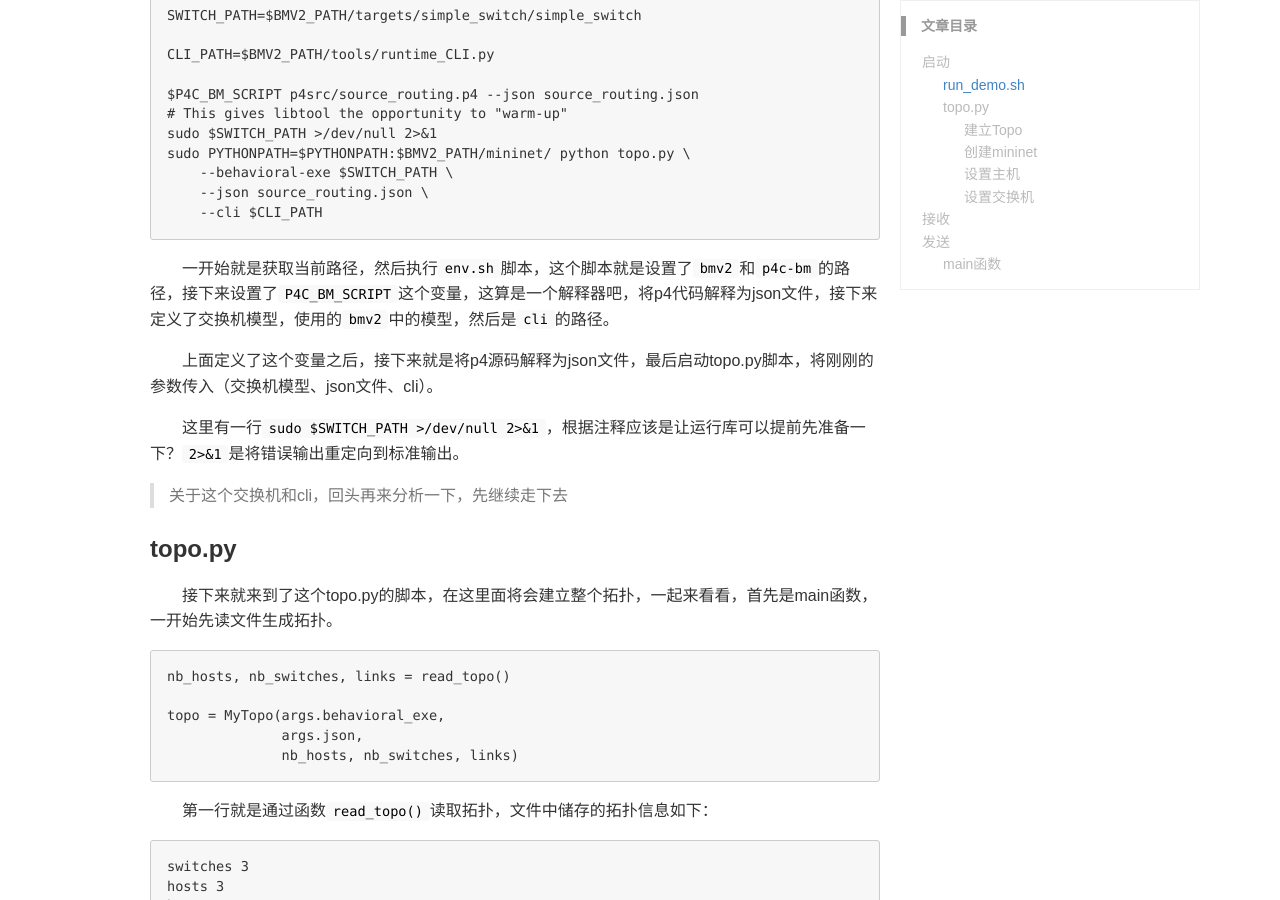
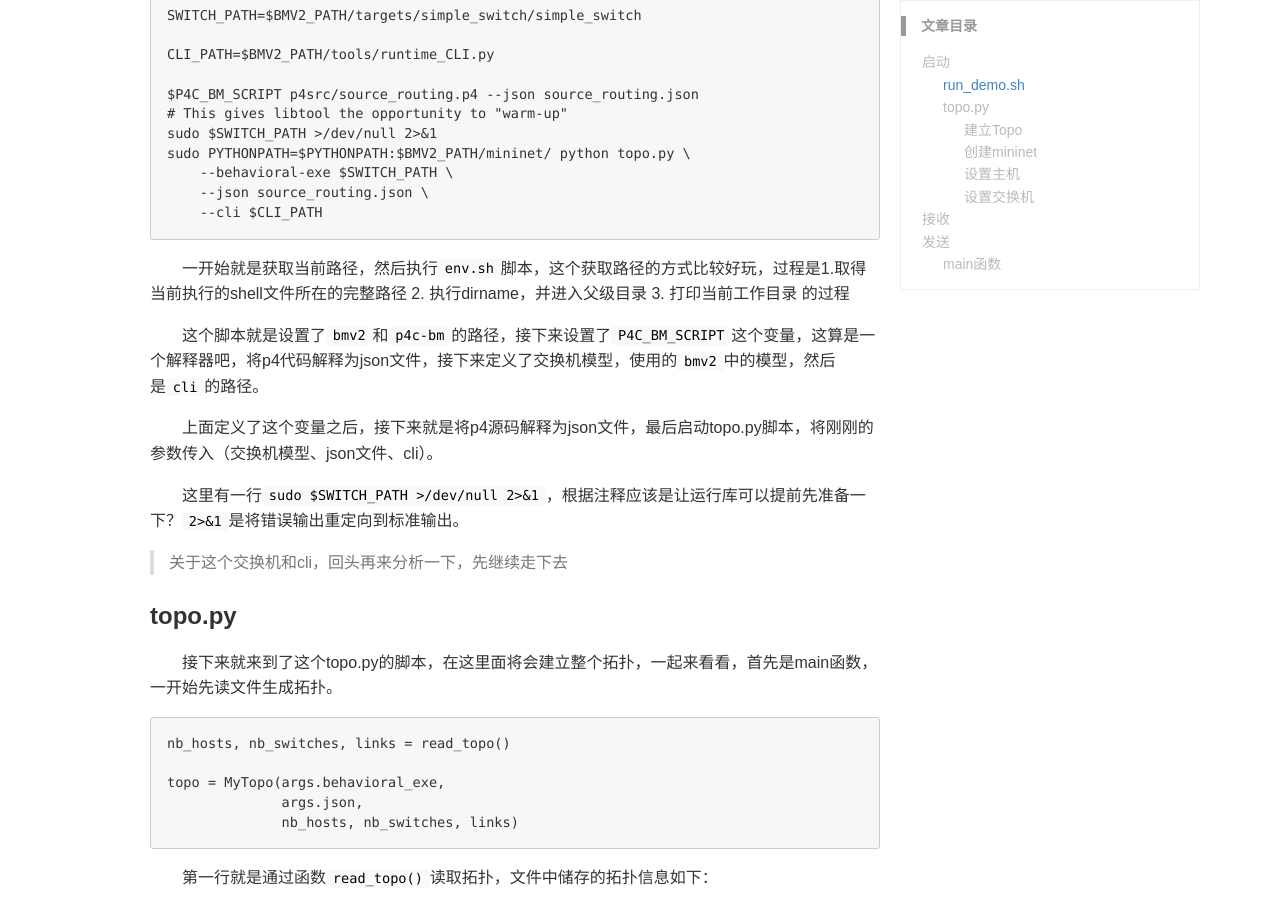
Before and after one commit to wkaa/wkaa.github.io, a Jekyll site: the page built from _posts/2017-08-13-P4-tutorials-Sources-routing-python-ans.md, in a window 1280 px wide and 900 px high, scrolled down 614 px. Built offline with Jekyll 4.4.1, drawn with Linux system fonts in a browser that asks for light colours; emoji names are drawn with the system emoji font; comment, search, counter and statistics services are not loaded.

Commit message:
查缺补漏，日常commit

````diff
--- a/_posts/2017-08-13-P4-tutorials-Sources-routing-python-ans.md
+++ b/_posts/2017-08-13-P4-tutorials-Sources-routing-python-ans.md
@@ -35,7 +35,9 @@ sudo PYTHONPATH=$PYTHONPATH:$BMV2_PATH/mininet/ python topo.py \
     --cli $CLI_PATH
 ```
 
-　　一开始就是获取当前路径，然后执行`env.sh`脚本，这个脚本就是设置了`bmv2`和`p4c-bm`的路径，接下来设置了`P4C_BM_SCRIPT`这个变量，这算是一个解释器吧，将p4代码解释为json文件，接下来定义了交换机模型，使用的`bmv2`中的模型，然后是`cli`的路径。
+　　一开始就是获取当前路径，然后执行`env.sh`脚本，这个获取路径的方式比较好玩，过程是1.取得当前执行的shell文件所在的完整路径 2. 执行dirname，并进入父级目录 3. 打印当前工作目录 的过程
+
+　　这个脚本就是设置了`bmv2`和`p4c-bm`的路径，接下来设置了`P4C_BM_SCRIPT`这个变量，这算是一个解释器吧，将p4代码解释为json文件，接下来定义了交换机模型，使用的`bmv2`中的模型，然后是`cli`的路径。
 
 　　上面定义了这个变量之后，接下来就是将p4源码解释为json文件，最后启动topo.py脚本，将刚刚的参数传入（交换机模型、json文件、cli）。
 
````
